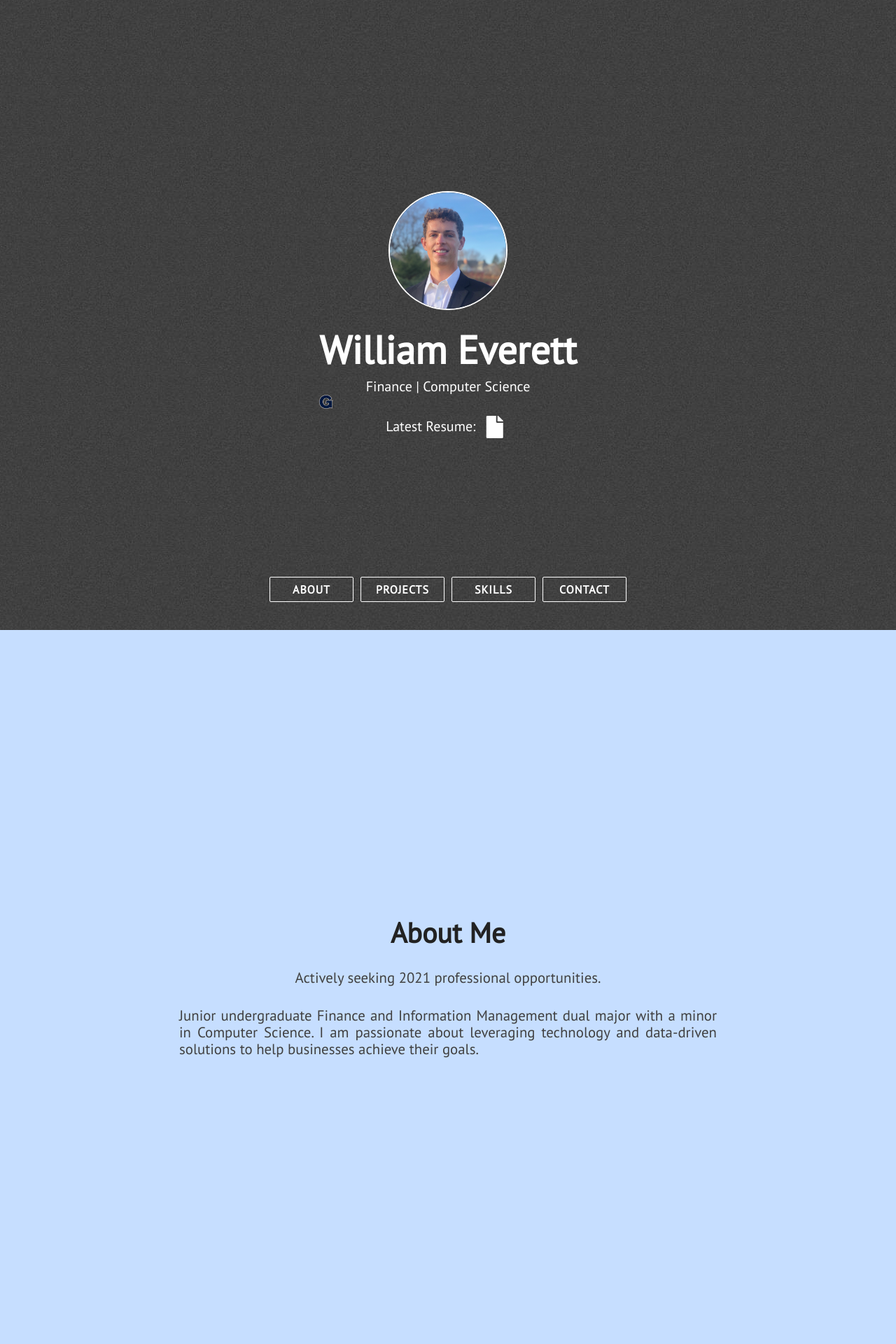
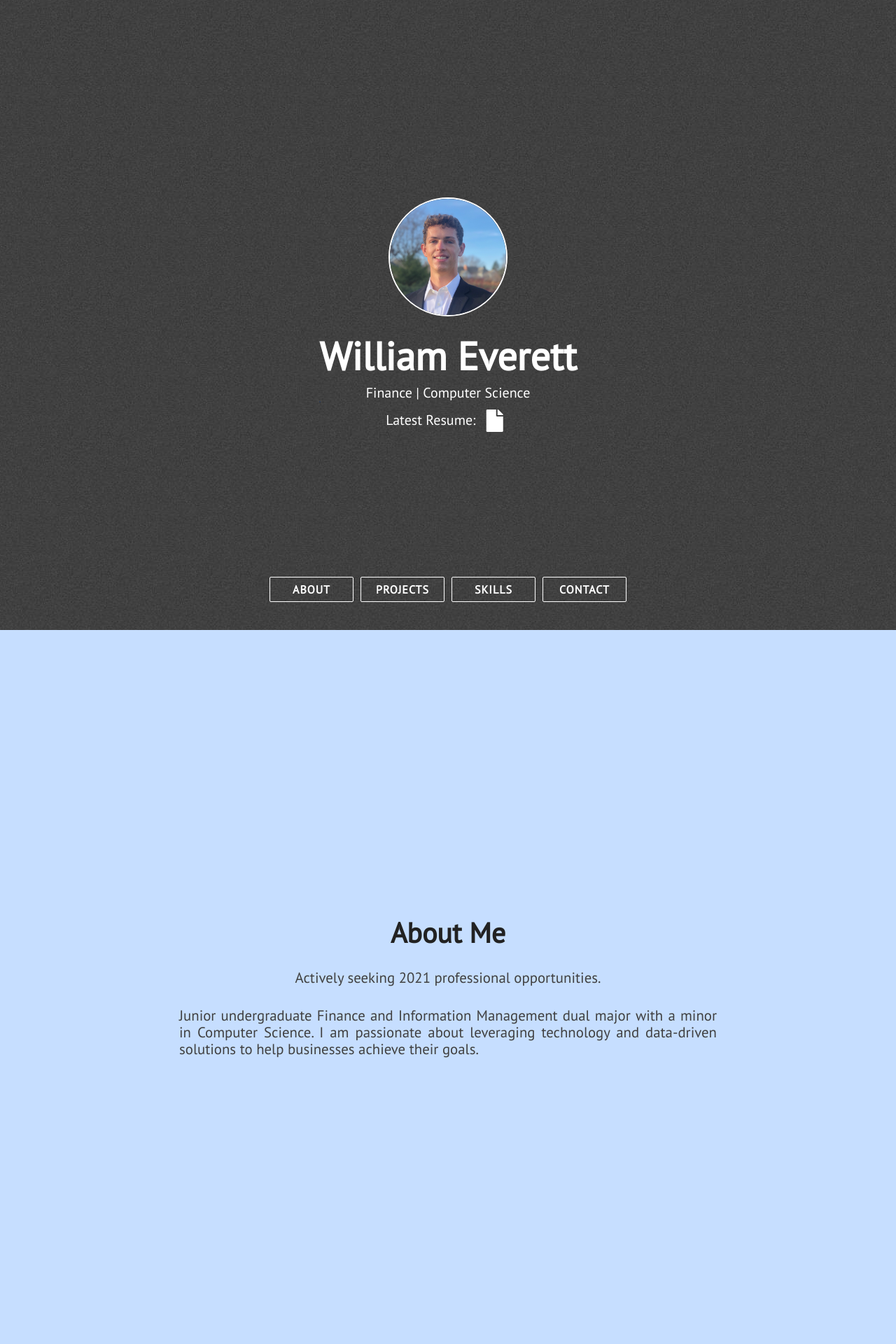
Before and after one commit to wae10/wae10.github.io, a Jekyll site: the page built from index.html, in a window 1280 px wide. Shown: the top 1920 px of the page at 70% size. Built offline with Jekyll 4.4.1, drawn with Linux system fonts in a browser that asks for light colours; nearby versions of some CDN libraries; grey boxes are pictures that could not be loaded.

Commit message:
description

```diff
--- a/assets/css/main.css
+++ b/assets/css/main.css
@@ -126,8 +126,8 @@ img {
 
 .gtown-icon {
   /* background: url('../assets/images/gtown.png'); */
-  height: 20px;
-  width: 20px;
+  height: 2px;
+  width: 2px;
   display: block;
 }
 
```
